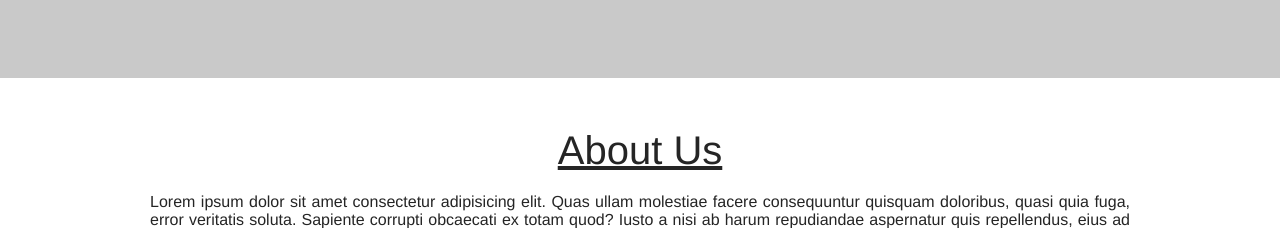
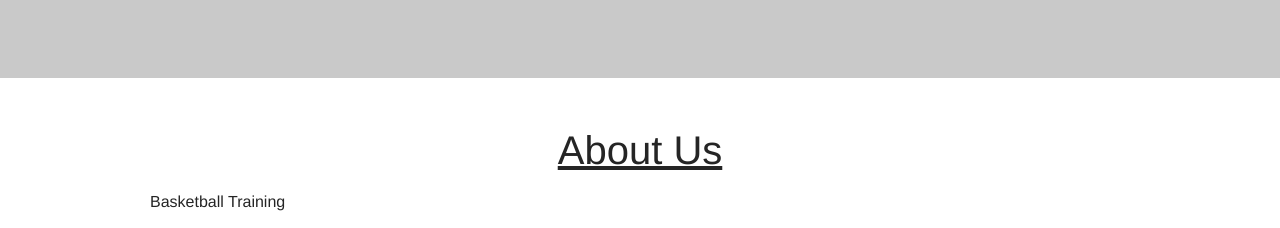
Before and after one commit to christopher-watson/woj-site, a Gatsby site: page / in a window 1280 px wide. Shown: the part 1073-1301 px from the top of the page. Built offline with nearby package versions, Linux system fonts and the light colour scheme; Gatsby itself is replaced by a stand-in of ours; a web font is replaced by a local one.

Commit message:
Update aboutContent.js

```diff
--- a/content/aboutContent.js
+++ b/content/aboutContent.js
@@ -1,5 +1,5 @@
 export const about = {
   title: "About Us",
   text:
-    "Lorem ipsum dolor sit amet consectetur adipisicing elit. Quas ullam molestiae facere consequuntur quisquam doloribus, quasi quia fuga, error veritatis soluta. Sapiente corrupti obcaecati ex totam quod? Iusto a nisi ab harum repudiandae aspernatur quis repellendus, eius ad molestiae eum. Lorem ipsum dolor sit amet consectetur adipisicing elit. Quas ullam molestiae facere consequuntur quisquam doloribus, quasi quia fuga, error veritatis soluta. Sapiente corrupti obcaecati ex totam quod? Iusto a nisi ab harum repudiandae aspernatur quis repellendus, eius ad molestiae eum.",
+    " Basketball Training ",
 }
```
